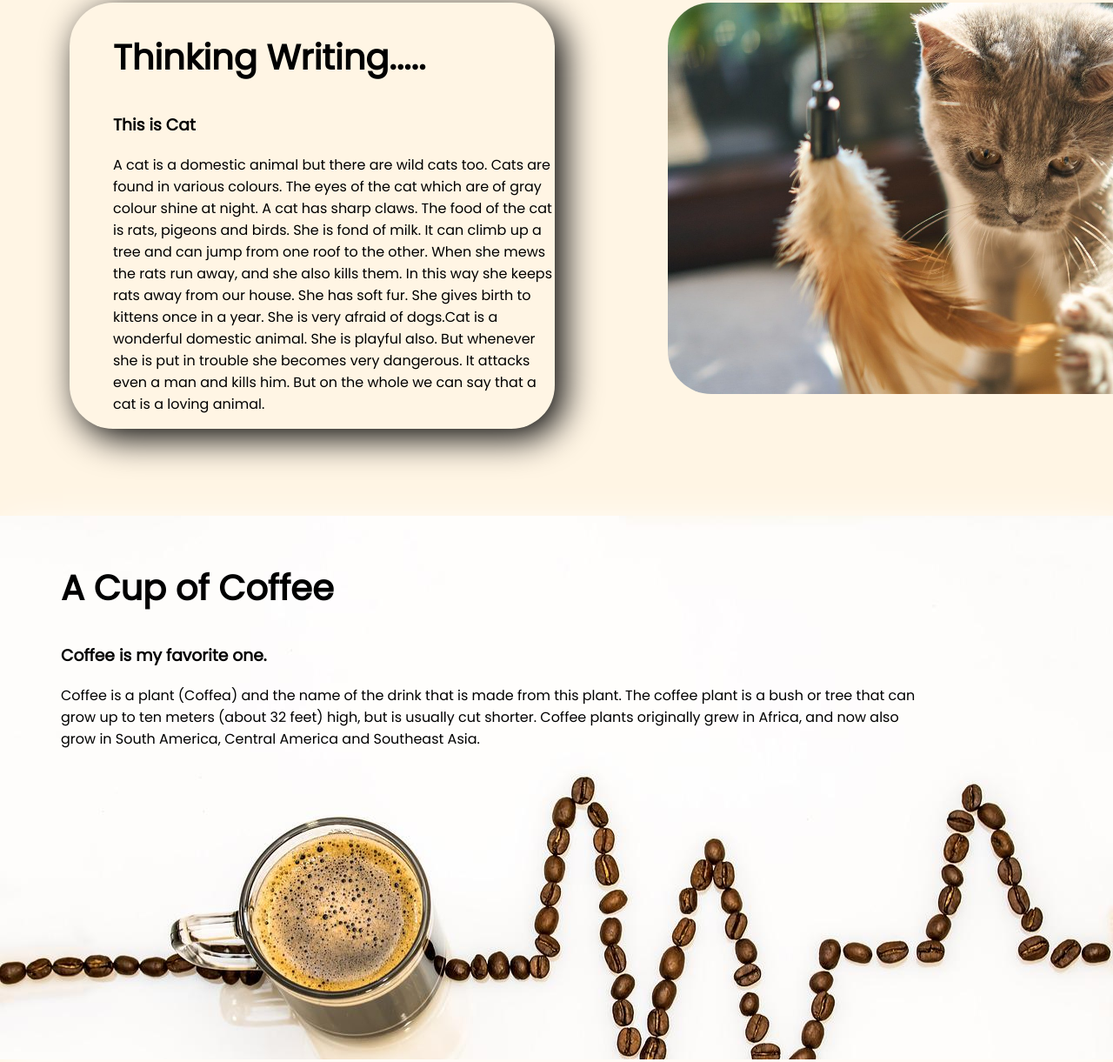
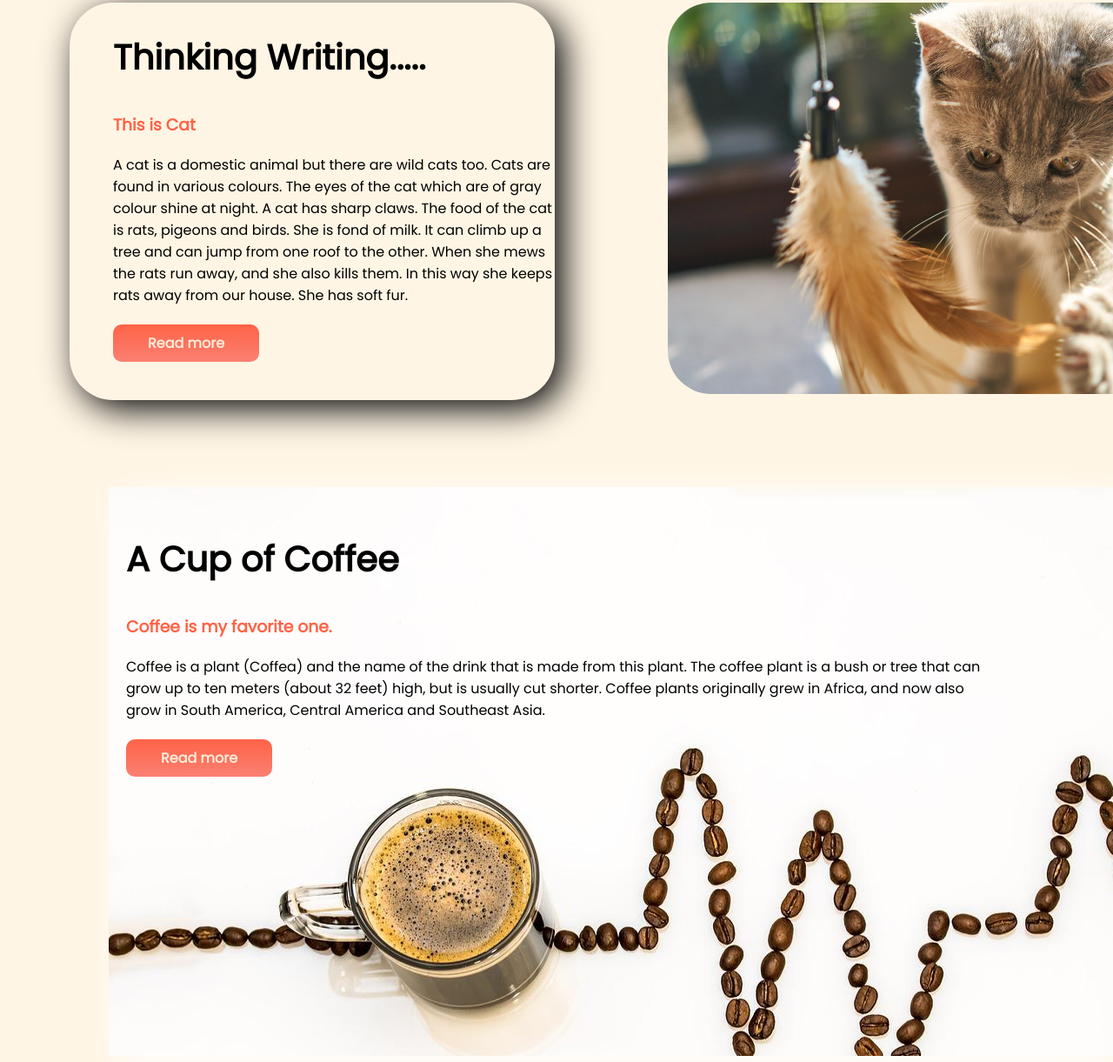
Before and after one commit to momenul162/new-protfolio-repo, a plain HTML site: page index.html in a window 1280 px wide. Shown: the part 724-1945 px from the top of the page at 87% size. Drawn offline with Linux system fonts and the light colour scheme.

Commit message:
update data

```diff
--- a/index.html
+++ b/index.html
@@ -18,13 +18,13 @@
 <body>
     <section class="section-one">
         <div class="header-div">
-            <h1><span>Wel</span>come to.....</h1>
-            <h1>My <span>Work</span>place</h1>
-            <h3>This is My New Protfolio Website</h3>
+            <h1><span>Wel</span>come to.....<br>My <span>Work</span>place</h1>
+            <h3 id="top-id">This is My New Protfolio Website</h3>
             <p>I'm MoMenul Islam. I'm a student of Rajshahi University. Now, I would like to be a full stack developer.
                 So,
                 I
                 continuing my study to be full stack developer. Please evryone pray for me.</p>
+            <a class="batton" target="_blank" href="https://www.facebook.com/momenul.6076">Follow me</a>
         </div>
         <div class="header-div">
             <img src="images/leaves.jpg" alt="">
@@ -34,15 +34,13 @@
     <section class="section-two">
         <div id="cat-shadow" class="second-div">
             <h2>Thinking Writing.....</h2>
-            <h3>This is Cat</h3>
+            <h3 class="header-class">This is Cat</h3>
             <p>A cat is a domestic animal but there are wild cats too. Cats are found in various colours. The eyes of
                 the cat which are of gray colour shine at night. A cat has sharp claws. The food of the cat is rats,
                 pigeons and birds. She is fond of milk. It can climb up a tree and can jump from one roof to the other.
                 When she mews the rats run away, and she also kills them. In this way she keeps rats away from our
-                house. She has soft fur. She gives birth to kittens once in a year. She is very afraid of dogs.Cat is a
-                wonderful domestic animal. She is playful also. But whenever she is put in trouble she becomes very
-                dangerous. It attacks even a man and kills him. But on the whole we can say that a cat is a loving
-                animal.</p>
+                house. She has soft fur.</p>
+            <a class="batton" target="_blank" href="https://www.facebook.com/momenul.6076">Read more</a>
 
         </div>
         <div class="second-div">
@@ -53,14 +51,12 @@
     <section id="section-three">
         <div class="third-div">
             <h2>A Cup of Coffee</h2>
-            <h3>Coffee is my favorite one.</h3>
+            <h3 class="header-class">Coffee is my favorite one.</h3>
             <p id="para-id">Coffee is a plant (Coffea) and the name of the drink that is made from this
                 plant. The coffee plant is a bush or tree that can grow up to ten meters (about 32 feet) high, but is
                 usually cut shorter. Coffee plants originally grew in Africa, and now also grow in South America,
                 Central America and Southeast Asia.</p>
-        </div>
-        <div class="third-div">
-
+            <a class="batton" target="_blank" href="https://www.facebook.com/momenul.6076">Read more</a>
         </div>
     </section>
 
--- a/style.css
+++ b/style.css
@@ -6,10 +6,22 @@ body {
 
 h1 {
     font-size: 50px;
+    border-left: 7px solid;
+    border-image: linear-gradient(salmon, tomato);
+    border-image-slice: 1;
+    padding-left: 10px;
 }
 
 h2 {
     font-size: 40px;
+}
+
+p {
+    margin-bottom: 30px;
+}
+
+.header-class {
+    color: tomato;
 }
 
 .header-div {
@@ -23,6 +35,15 @@ h2 {
 
 .header-div span {
     color: tomato;
+}
+
+.batton {
+    color: antiquewhite;
+    font-weight: 700;
+    text-decoration: none;
+    padding: 10px 40px;
+    background-image: linear-gradient(tomato, salmon);
+    border-radius: 10px;
 }
 
 .section-one {
@@ -59,18 +80,15 @@ h2 {
     border-radius: 50px;
 }
 
-#section-three {
-    display: flex;
+.third-div {
+    margin-left: 125px;
+    margin-bottom: 100px;
+    padding: 20px 20px 330px;
     background-image: url(images/coffee-cup.jpg);
-    margin-bottom: 80px;
-    padding-bottom: 320px;
+    background-repeat: no-repeat;
     box-shadow: 10px 10px 40px white;
 }
 
-.third-div {
-    margin-left: 50px;
-    padding: 20px;
-}
 
 .third-div img {
     height: 500px;
```
